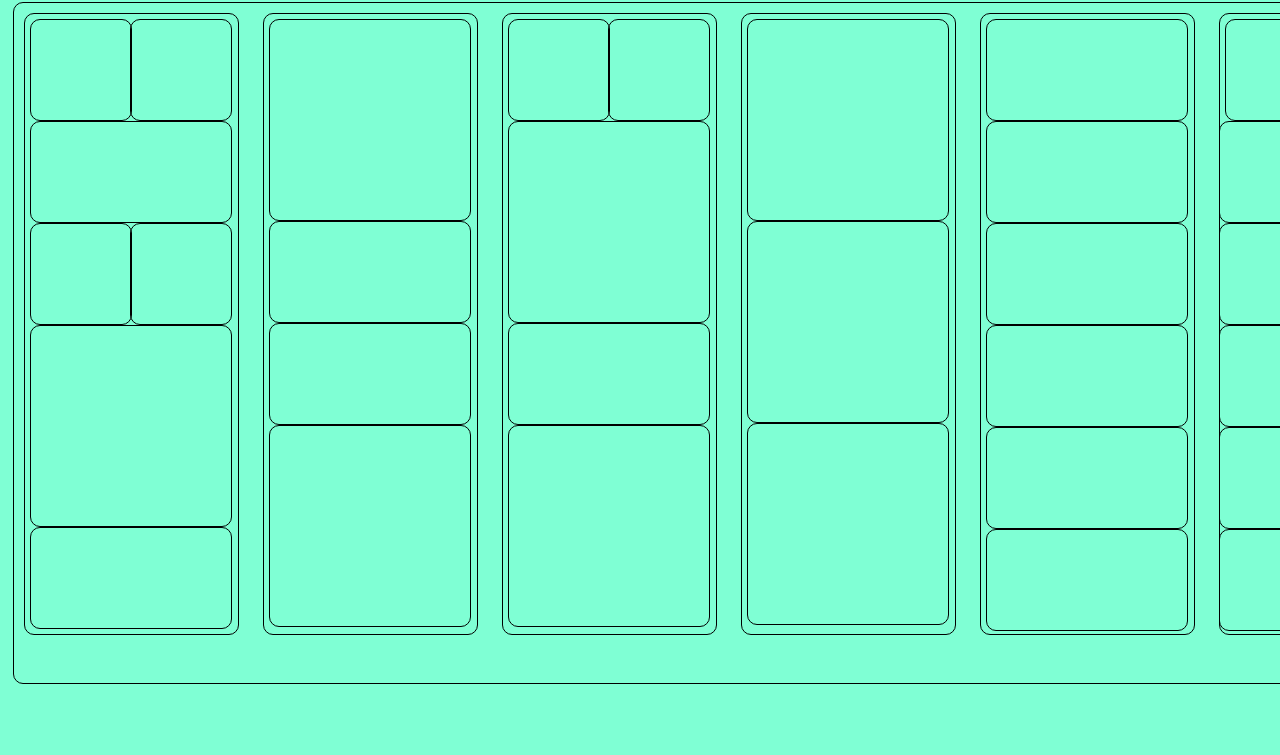
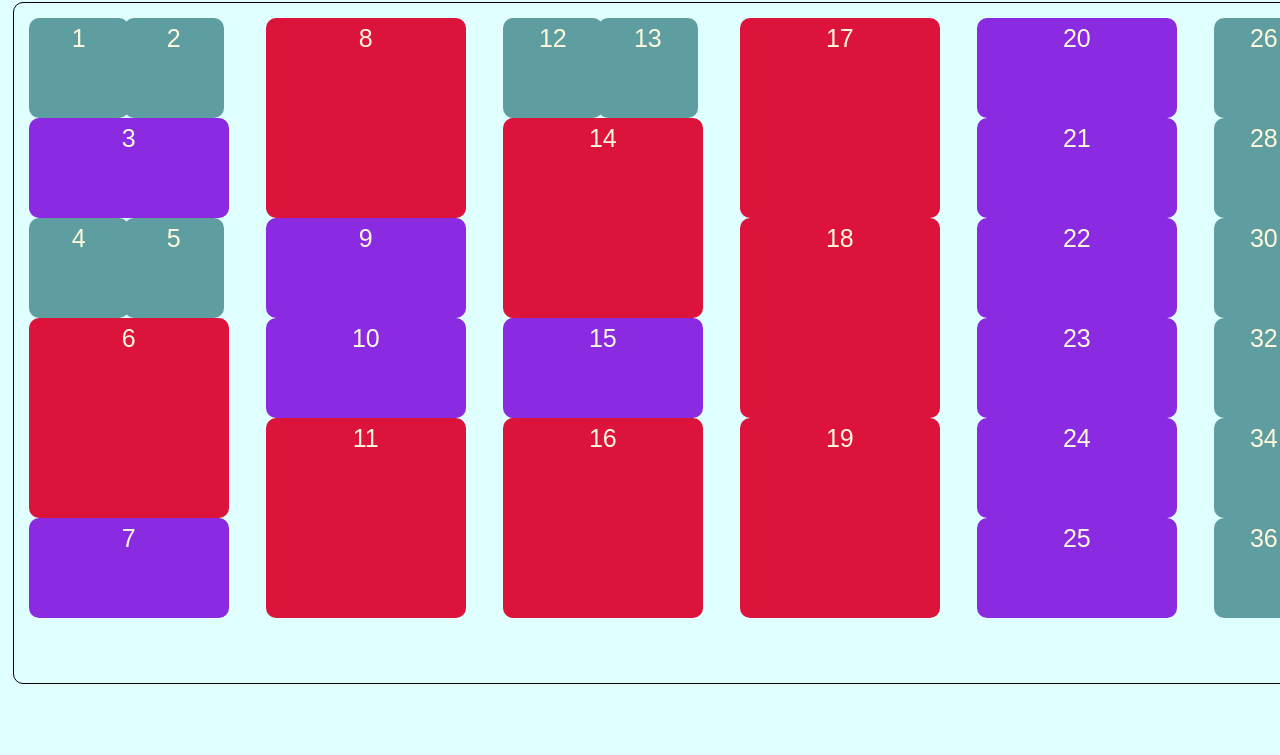
Before and after one commit to Alex-N-1985/HomeWork-07, a plain HTML site: page index.html in a window 1280 px wide. Shown: the part 45-800 px from the top of the page. Drawn offline with Linux system fonts and the light colour scheme.

Commit message:
Обновление результатов

```diff
--- a/css/style.css
+++ b/css/style.css
@@ -1,7 +1,7 @@
 body {
     padding: 0;
     margin: 0;
-    background-color: aquamarine;
+    background-color: lightcyan;
 }
 
 h1 {
@@ -31,7 +31,6 @@ h1 {
     display: inline-block;
     vertical-align: top;
     height: 610px;
-    border: 1px solid black;
     border-radius: 10px;
 }
 
@@ -39,14 +38,13 @@ h1 {
     display: inline-block;
     position: relative;
     margin: 0;
-    padding: 0;
-    width: 100px;
-    height: 100px;
-    border: 1px solid black;
+    width: 60px;
+    height: 60px;
     border-radius: 10px;
+    background-color: cadetblue;
 }
 
-.square + .square {
+.square__ml {
     margin-left: -.36em;
 }
 
@@ -54,18 +52,27 @@ h1 {
     font-display: inline-block;
     position: relative;
     margin: 0;
-    width: 200px;
-    height: 100px;
-    border: 1px solid black;
+    width: 160px;
+    height: 60px;
     border-radius: 10px;
+    background-color: blueviolet;
 }
 
 .bigsquare {
     font-display: inline-block;
     position: relative;
     margin: 0;
-    width: 200px;
-    height: 200px;
-    border: 1px solid black;
+    width: 160px;
+    height: 160px;
     border-radius: 10px;
+    background-color: crimson;
 }
+
+.block__text {
+    padding: 20px;
+    text-align: center;
+    vertical-align: bottom;
+    font-family: sans-serif;
+    font-size: 25px;
+    color: cornsilk;
+}
--- a/index.html
+++ b/index.html
@@ -10,53 +10,53 @@
     <h1>Домашнее задание №07</h1>
     <div class="main">
         <div class="group">
-            <div class="square"></div>
-            <div class="square"></div>
-            <div class="rectangle"></div>
-            <div class="square"></div>
-            <div class="square"></div>
-            <div class="bigsquare"></div>
-            <div class="rectangle"></div>
+            <div class="square block__text">1</div>
+            <div class="square square__ml block__text">2</div>
+            <div class="rectangle block__text">3</div>
+            <div class="square block__text">4</div>
+            <div class="square square__ml block__text">5</div>
+            <div class="bigsquare block__text">6</div>
+            <div class="rectangle block__text">7</div>
         </div>
         <div class="group">
-            <div class="bigsquare"></div>
-            <div class="rectangle"></div>
-            <div class="rectangle"></div>
-            <div class="bigsquare"></div>
+            <div class="bigsquare block__text">8</div>
+            <div class="rectangle block__text">9</div>
+            <div class="rectangle block__text">10</div>
+            <div class="bigsquare block__text">11</div>
         </div>
         <div class="group">
-            <div class="square"></div>
-            <div class="square"></div>
-            <div class="bigsquare"></div>
-            <div class="rectangle"></div>
-            <div class="bigsquare"></div>
+            <div class="square block__text">12</div>
+            <div class="square square__ml block__text">13</div>
+            <div class="bigsquare block__text">14</div>
+            <div class="rectangle block__text">15</div>
+            <div class="bigsquare block__text">16</div>
         </div>
         <div class="group">
-            <div class="bigsquare"></div>
-            <div class="bigsquare"></div>
-            <div class="bigsquare"></div>
+            <div class="bigsquare block__text">17</div>
+            <div class="bigsquare block__text">18</div>
+            <div class="bigsquare block__text">19</div>
         </div>
         <div class="group">
-            <div class="rectangle"></div>
-            <div class="rectangle"></div>
-            <div class="rectangle"></div>
-            <div class="rectangle"></div>
-            <div class="rectangle"></div>
-            <div class="rectangle"></div>
+            <div class="rectangle block__text">20</div>
+            <div class="rectangle block__text">21</div>
+            <div class="rectangle block__text">22</div>
+            <div class="rectangle block__text">23</div>
+            <div class="rectangle block__text">24</div>
+            <div class="rectangle block__text">25</div>
         </div>
         <div class="group">
-            <div class="square"></div>
-            <div class="square"></div>
-            <div class="square"></div>
-            <div class="square"></div>
-            <div class="square"></div>
-            <div class="square"></div>
-            <div class="square"></div>
-            <div class="square"></div>
-            <div class="square"></div>
-            <div class="square"></div>
-            <div class="square"></div>
-            <div class="square"></div>
+            <div class="square block__text">26</div>
+            <div class="square square__ml block__text">27</div>
+            <div class="square block__text">28</div>
+            <div class="square square__ml block__text">29</div>
+            <div class="square block__text">30</div>
+            <div class="square square__ml block__text">31</div>
+            <div class="square block__text">32</div>
+            <div class="square square__ml block__text">33</div>
+            <div class="square block__text">34</div>
+            <div class="square square__ml block__text">35</div>
+            <div class="square block__text">36</div>
+            <div class="square square__ml block__text">37</div>
         </div>
     </div>
 </body>
```
